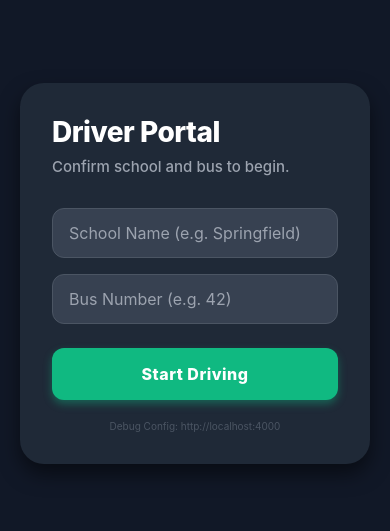
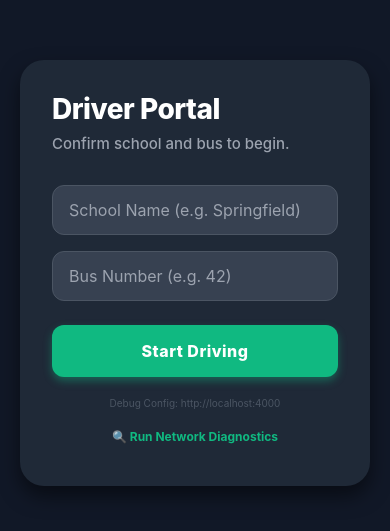
Before and after one commit to I-Tingya/new-school-bus-tracker, a React Native app in the folder driver-app/: screen / in a window 390 px wide. Shown: the part 149-680 px from the top of the page. Built offline with nearby package versions, Linux system fonts and the light colour scheme.

Commit message:
chore: add XHR diagnostic and detailed error stringification

```diff
--- a/driver-app/App.tsx
+++ b/driver-app/App.tsx
@@ -55,10 +55,16 @@ interface Route { id: string; name: string; stops: string[]; }
 interface Student { id: string; name: string; address: string; latitude?: number; longitude?: number; }
 
 // ─── API HELPERS ───────────────────────────────────────────────────────────
-const fetchWithTimeout = (url: string, options: RequestInit = {}, ms = 8000): Promise<Response> => {
+const fetchWithTimeout = async (url: string, options: RequestInit = {}, ms = 10000): Promise<Response> => {
+  // Use a simpler fetch for better compatibility on some Android versions
   const controller = new AbortController();
-  const id = setTimeout(() => controller.abort(), ms);
-  return fetch(url, { ...options, signal: controller.signal }).finally(() => clearTimeout(id));
+  const timeoutId = setTimeout(() => controller.abort(), ms);
+  try {
+    const response = await fetch(url, { ...options, signal: controller.signal });
+    return response;
+  } finally {
+    clearTimeout(timeoutId);
+  }
 };
 
 const api = {
@@ -164,7 +170,8 @@ function LoginScreen({ onLogin }: { onLogin: (t: Tenant, b: Bus) => void }) {
 
       onLogin(match, busMatch);
     } catch (err: any) {
-      setError('Connection Error: ' + (err.message || String(err)));
+      const errorStr = JSON.stringify(err, Object.getOwnPropertyNames(err));
+      setError('Connection Error: ' + errorStr);
     } finally {
       setLoading(false);
     }
@@ -208,6 +215,51 @@ function LoginScreen({ onLogin }: { onLogin: (t: Tenant, b: Bus) => void }) {
           <Text style={{ color: '#4B5563', fontSize: 10, textAlign: 'center', marginTop: 20 }}>
             Debug Config: {API_URL}
           </Text>
+
+          <TouchableOpacity
+            style={{ marginTop: 10, padding: 10 }}
+            onPress={async () => {
+              setError('Running diagnostics...');
+              try {
+                const start = Date.now();
+                await fetch('https://google.com', { mode: 'no-cors' });
+                const internetOk = `Internet: OK (${Date.now() - start}ms)`;
+
+                let backendOk = 'Backend: FAILED';
+                try {
+                  const bStart = Date.now();
+                  const res = await fetch(`${API_URL}/tenant`);
+                  backendOk = `Backend: ${res.status} ${res.statusText} (${Date.now() - bStart}ms)`;
+                } catch (e: any) {
+                  backendOk = `Backend: FETCH ERROR (${e.message || String(e)})`;
+
+                  // Try XHR as fallback diagnostic
+                  try {
+                    const xhr = new XMLHttpRequest();
+                    xhr.open('GET', `${API_URL}/tenant`, true);
+                    xhr.timeout = 5000;
+                    const xhrRes = await new Promise((resolve) => {
+                      xhr.onload = () => resolve(`XHR: ${xhr.status} OK`);
+                      xhr.onerror = () => resolve('XHR: ERROR');
+                      xhr.ontimeout = () => resolve('XHR: TIMEOUT');
+                      xhr.send();
+                    });
+                    backendOk += `\n${xhrRes}`;
+                  } catch (xe) {
+                    backendOk += '\nXHR: CRASHED';
+                  }
+                }
+
+                setError(`${internetOk}\n${backendOk}`);
+              } catch (e: any) {
+                setError(`Internet Check Failed: ${e.message || String(e)}`);
+              }
+            }}
+          >
+            <Text style={{ color: '#10B981', fontSize: 12, textAlign: 'center', fontWeight: 'bold' }}>
+              🔍 Run Network Diagnostics
+            </Text>
+          </TouchableOpacity>
         </View>
       </KeyboardAvoidingView>
     </SafeAreaView>
```
